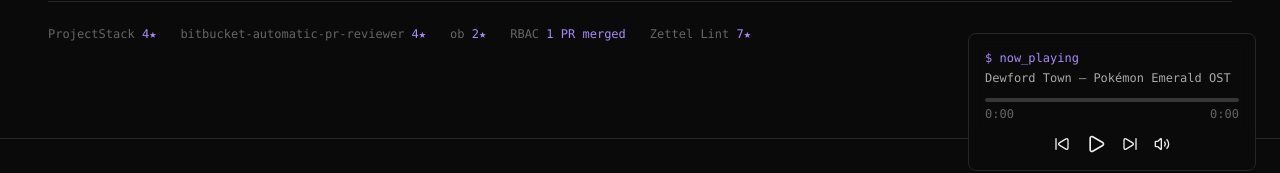
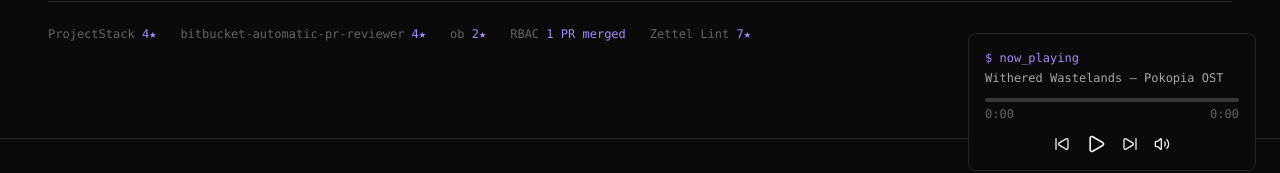
Before and after one commit to fernandoobarbosa/portfolio, a Next.js app: page / in a window 1280 px wide. Shown: the part 605-778 px from the top of the page. Built offline with nearby package versions, Linux system fonts and the light colour scheme.

Commit message:
feat: reorder track entries in the music player

```diff
--- a/content.ts
+++ b/content.ts
@@ -88,14 +88,14 @@ export const hallOfFame: HallOfFame = {
 
 export const tracks: Track[] = [
   {
+    file: "fuschia-pokopia.mp3",
+    title: "Withered Wastelands",
+    artist: "Pokopia OST",
+  },
+  {
     file: "dewford-emerald.mp3",
     title: "Dewford Town",
     artist: "Pokémon Emerald OST",
-  },
-  {
-    file: "fuschia-pokopia.mp3",
-    title: "Withered Wastelands",
-    artist: "Pokopia OST",
   },
 ];
 
```
